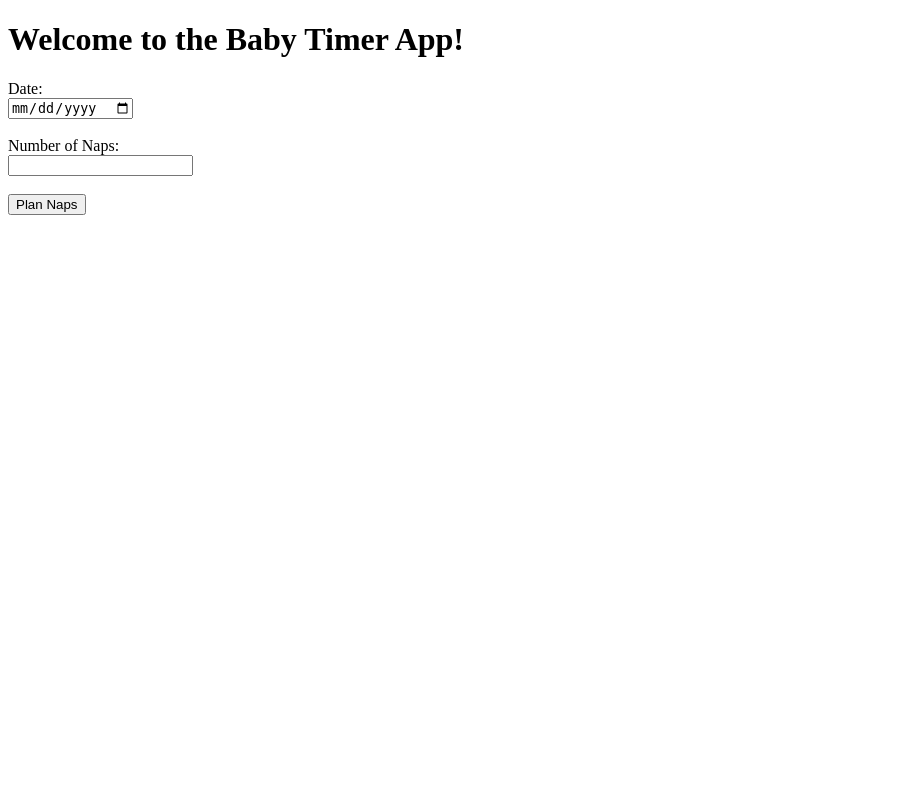
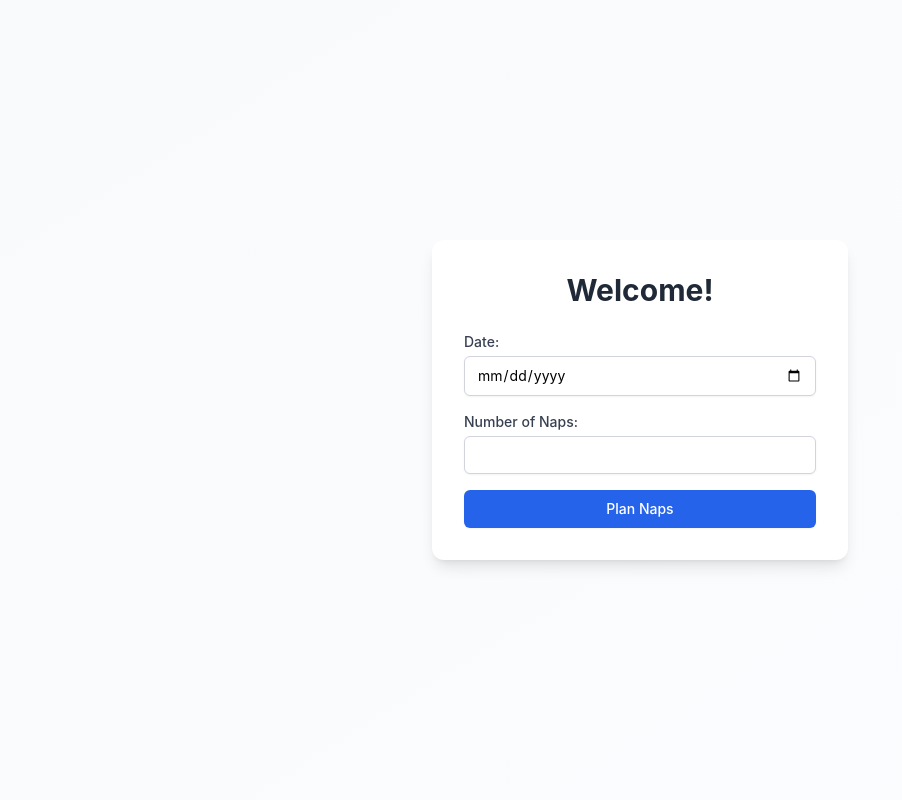
Before and after one commit to chandlershortlidge/baby_timer_app, a Flask app: page / in a window 1280 px wide. Shown: the whole page, without its empty margins (0-902 px from the left). Run offline with Flask 3, Linux system fonts and the light colour scheme; some libraries are stand-ins or nearby versions.

Commit message:
simple welcome screen

```diff
--- a/app.py
+++ b/app.py
@@ -10,8 +10,7 @@ def index():
 def plan_naps():
     date = request.form.get('date')
     num_naps = request.form.get('num_naps')
-    # For now, just display the submitted data to confirm it works
-    return f"Date received: {date}, Number of naps: {num_naps}"
+    return render_template('plan.html', date=date, num_naps=num_naps)
 
 if __name__ == '__main__':
-    app.run(debug=True)
+    app.run(debug=True, port=5002)
--- a/templates/base.html
+++ b/templates/base.html
@@ -0,0 +1,23 @@
+<!doctype html>
+<html lang="en">
+<head>
+    <meta charset="UTF-8">
+    <meta name="viewport" content="width=device-width, initial-scale=1.0">
+    <title>Baby Sleep Timer</title>
+    <!-- Tailwind CSS CDN for styling -->
+    <script src="https://cdn.tailwindcss.com"></script>
+    <style>
+        body {
+            font-family: 'Inter', sans-serif;
+        }
+    </style>
+    <!-- Flask url_for links the static files -->
+    <!-- <link rel="stylesheet" href="{{ url_for('static', filename='css/style.css') }}"> -->
+</head>
+<body class="bg-gradient-to-br from-gray-50 to-blue-50/30">
+    <div class="container mx-auto p-4 max-w-md min-h-screen flex flex-col">
+        {% block content %}{% endblock %}
+    </div>
+    <!-- <script src="{{ url_for('static', filename='js/script.js') }}"></script> -->
+</body>
+</html>
--- a/templates/index.html
+++ b/templates/index.html
@@ -1,21 +1,23 @@
-<!DOCTYPE html>
-<html lang="en">
-<head>
-    <meta charset="UTF-8">
-    <meta name="viewport" content="width=device-width, initial-scale=1.0">
-    <title>Baby Timer App</title>
-</head>
-<body>
-    <h1>Welcome to the Baby Timer App!</h1>
+{% extends "base.html" %}
 
-    <form action="/plan_naps" method="post">
-        <label for="date">Date:</label><br>
-        <input type="date" id="date" name="date" required><br><br>
+{% block content %}
+<div class="flex-grow flex flex-col justify-center items-center">
+    <div class="bg-white p-8 rounded-xl shadow-lg w-full">
+        <h1 class="text-3xl font-bold text-gray-800 mb-6 text-center">Welcome!</h1>
 
-        <label for="num_naps">Number of Naps:</label><br>
-        <input type="number" id="num_naps" name="num_naps" min="1" required><br><br>
+        <form action="/plan_naps" method="post" class="space-y-4">
+            <div>
+                <label for="date" class="block text-sm font-medium text-gray-700">Date:</label>
+                <input type="date" id="date" name="date" required class="mt-1 block w-full px-3 py-2 bg-white border border-gray-300 rounded-md shadow-sm placeholder-gray-400 focus:outline-none focus:ring-blue-500 focus:border-blue-500 sm:text-sm">
+            </div>
 
-        <input type="submit" value="Plan Naps">
-    </form>
-</body>
-</html>
+            <div>
+                <label for="num_naps" class="block text-sm font-medium text-gray-700">Number of Naps:</label>
+                <input type="number" id="num_naps" name="num_naps" min="1" required class="mt-1 block w-full px-3 py-2 bg-white border border-gray-300 rounded-md shadow-sm placeholder-gray-400 focus:outline-none focus:ring-blue-500 focus:border-blue-500 sm:text-sm">
+            </div>
+
+            <input type="submit" value="Plan Naps" class="w-full flex justify-center py-2 px-4 border border-transparent rounded-md shadow-sm text-sm font-medium text-white bg-blue-600 hover:bg-blue-700 focus:outline-none focus:ring-2 focus:ring-offset-2 focus:ring-blue-500 cursor-pointer">
+        </form>
+    </div>
+</div>
+{% endblock %}
```
Also changed, not shown: templates/plan.html (added, +11 -0 lines), 1 other file.
